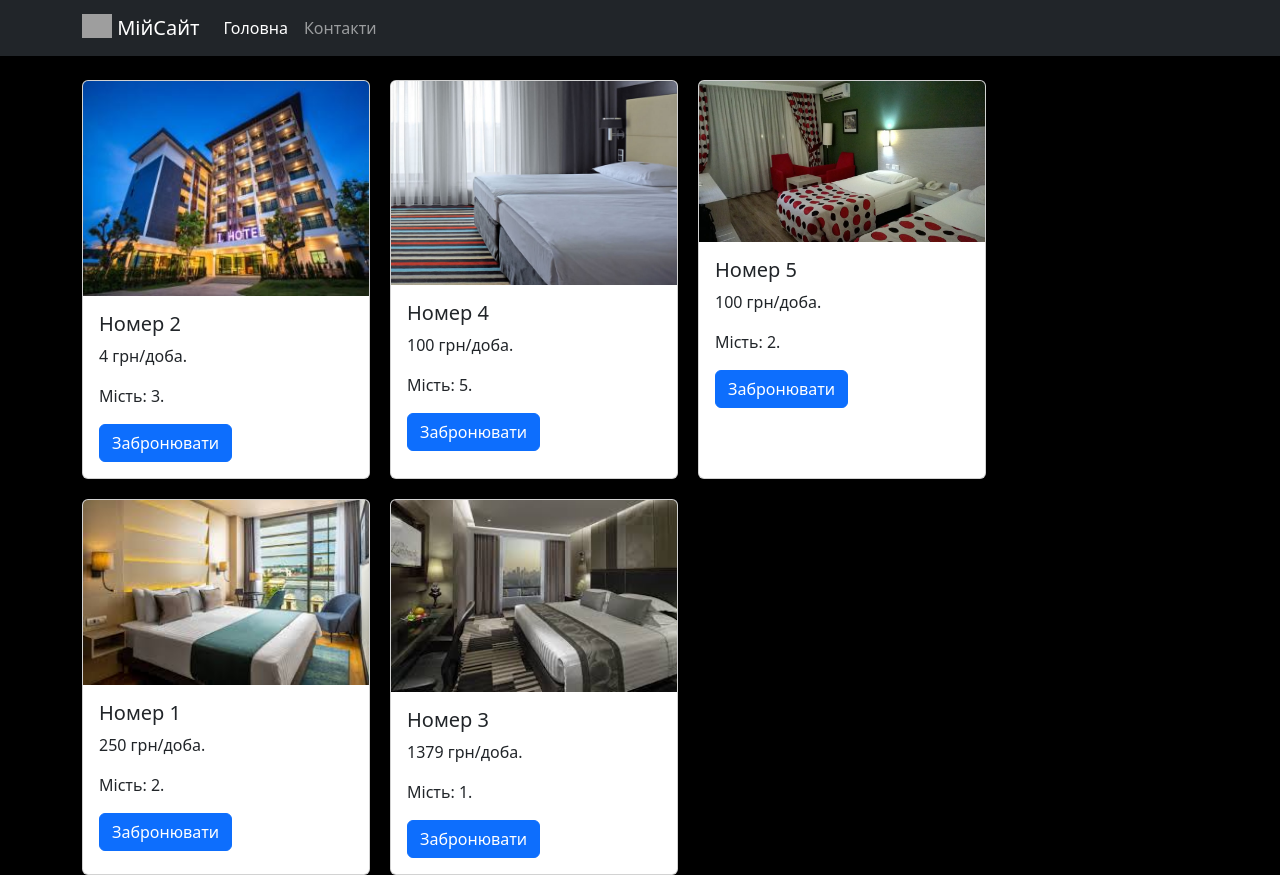
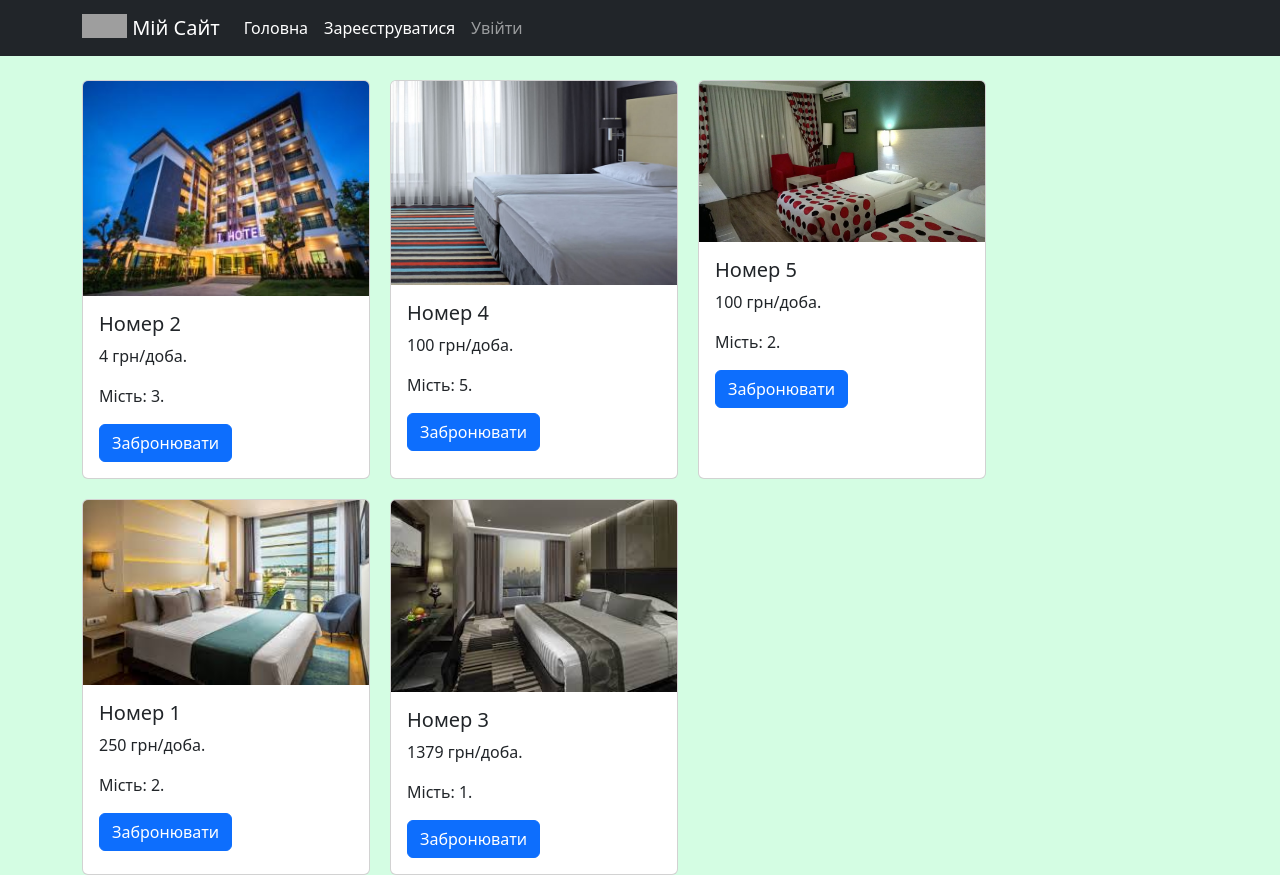
Before and after one commit to NazarKarpa/Hotel_Logika_Django, a Django app: page / in a window 1280 px wide. Run offline with Django 5.2, Linux system fonts and the light colour scheme; data comes from the database, SQL or seed files in the repository; both versions use the stored data as it was after the commit; grey boxes are pictures that could not be loaded.

Commit message:
update html

```diff
--- a/static/css/style.css
+++ b/static/css/style.css
@@ -1,6 +1,6 @@
 body{
-    background: black;
-    color: pink;
+    background-color: #d4fde3;
+    color: black;
 }
 
 .room-list{
--- a/templates/menu.html
+++ b/templates/menu.html
@@ -1,18 +1,20 @@
 <nav class="navbar navbar-expand-lg navbar-dark bg-dark">
     <div class="container">
         <a class="navbar-brand" href="#">
-            <img src="..." alt="Logo" width="30" height="24" class="d-inline-block align-text-top"> МійСайт
-        </a>
+            <img src="..." alt="Logo" width="45" height="24" class="d-inline-block align-text-top"> Мій Сайт</a>
         <button class="navbar-toggler" type="button" data-bs-toggle="collapse" data-bs-target="#mainNavbar">
             <span class="navbar-toggler-icon"></span>
         </button>
         <div class="collapse navbar-collapse" id="mainNavbar">
-            <ul class="navbar-nav me-auto mb-2 mb-lg-0">
+            <ul class="navbar-nav me-auto mb-10 mb-lg-0">
                 <li class="nav-item">
-                    <a class="nav-link active" href="#">Головна</a>
+                    <a class="nav-link active" href="/">Головна</a>
                 </li>
                 <li class="nav-item">
-                    <a class="nav-link" href="#">Контакти</a>
+                    <a class="nav-link active" href="{% url 'register-page' %}">Зареєструватися</a>
+                </li>
+                <li class="nav-item">
+                    <a class="nav-link" href="{% url 'login-page' %}">Увійти</a>
                 </li>
             </ul>
         </div>
```
Also changed, not shown: db.sqlite3, media/rooms_image/1_6Fq3H1zz9R5fSd55J7-G7w.jpg (added), media/rooms_image/hotel_pokoj_1.jpg (added), media/rooms_image/images_k4qjQC6.jpeg (added).
